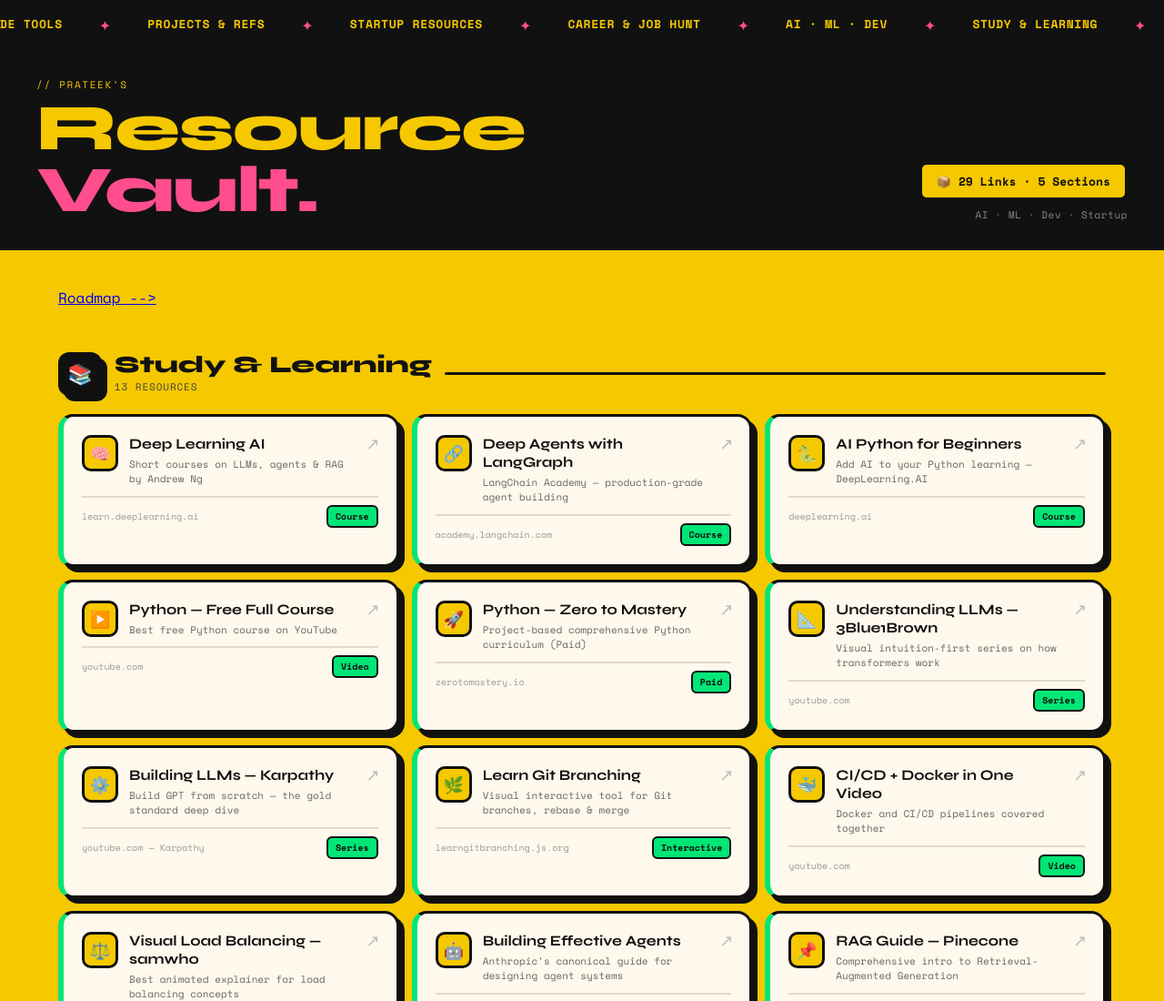
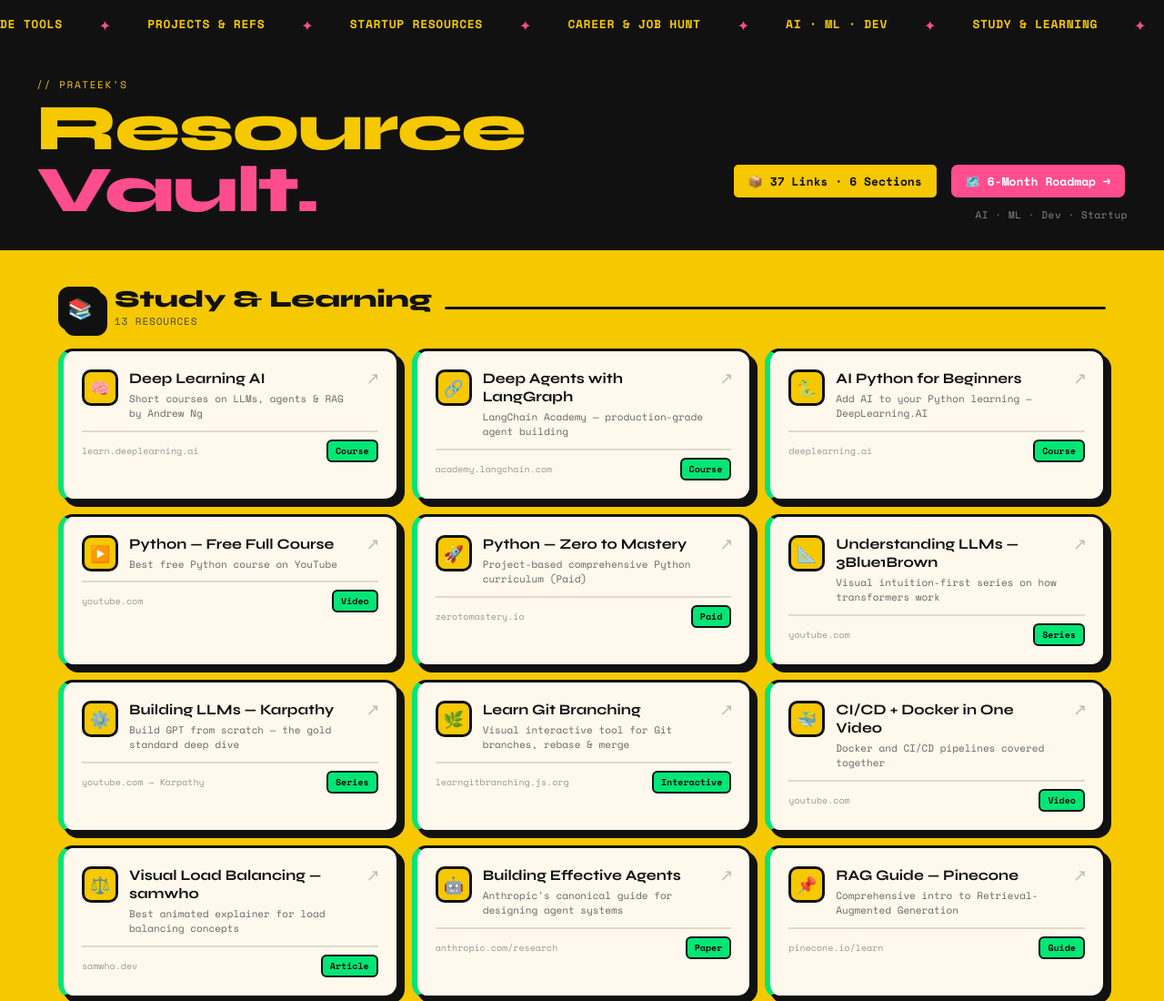
Before and after one commit to pratikfulkar/resources, a plain HTML site: page index.html in a window 1280 px wide. Shown: the top 1100 px of the page at 91% size. Drawn offline with nearby package versions, Linux system fonts and the light colour scheme.

Commit message:
Update link count and sections in index.htmllink added fpr raoadmap

```diff
--- a/index.html
+++ b/index.html
@@ -353,13 +353,13 @@
     <h1>Resource<br><span>Vault.</span></h1>
   </div>
   <div class="header-meta">
-    <div class="count-pill">📦 29 Links · 5 Sections</div>
+    <div class="count-pill">📦 37 Links · 6 Sections</div>
+    <a href="roadmap.html" style="display:inline-block;background:var(--pink);border:var(--border);border-radius:10px;padding:8px 16px;font-size:13px;font-weight:700;color:var(--white);text-decoration:none;box-shadow:var(--shadow);margin-top:4px;transition:transform 0.1s,box-shadow 0.1s;" onmouseover="this.style.transform='translate(3px,3px)';this.style.boxShadow='3px 3px 0 #111'" onmouseout="this.style.transform='';this.style.boxShadow='var(--shadow)'">🗺️ 6-Month Roadmap →</a>
     <div class="header-sub">AI · ML · Dev · Startup</div>
   </div>
 </header>
 
 <main>
-<a class="nav-back" href="roadmap.html">Roadmap --></a>
 
   <!-- ══════════ STUDY & LEARNING ══════════ -->
   <section class="section">
```
